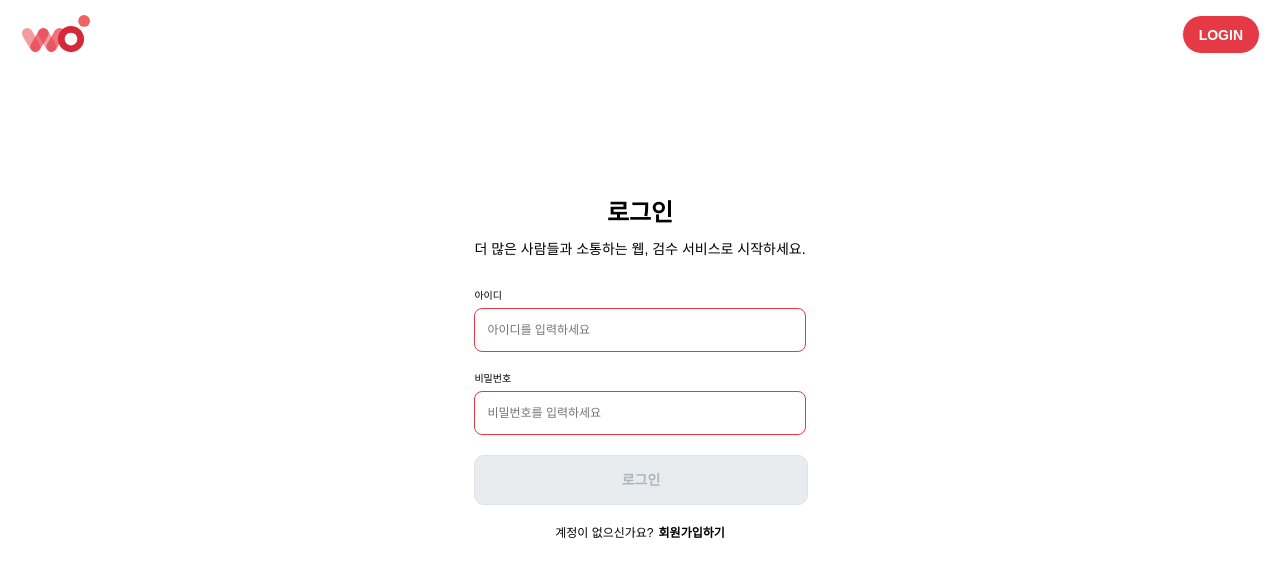
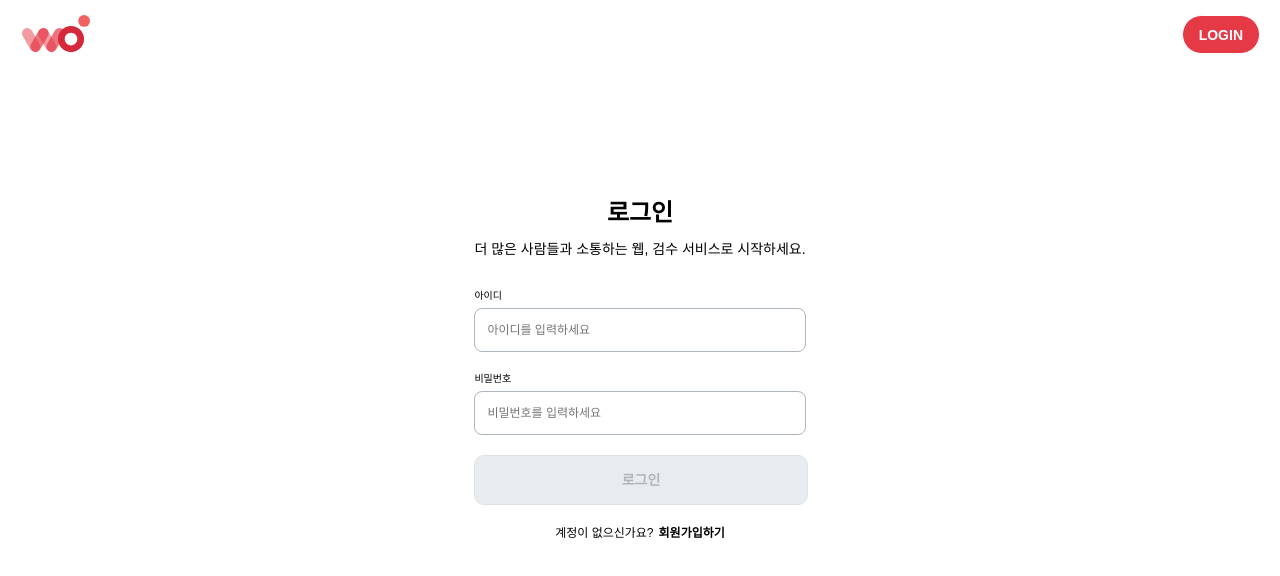
Before and after one commit to WEBA11Y/WEBA11Y-Client, a React (Vite) app: page /auth/signin in a window 1280 px wide. Shown: the top 576 px of the page. Built offline with nearby package versions, Linux system fonts and the light colour scheme.

Commit message:
chore:input border color 변경

```diff
--- a/src/components/Input.tsx
+++ b/src/components/Input.tsx
@@ -39,7 +39,7 @@ const InputContainer = styled.div`
 const StyledInput = styled.input`
   margin-top: 5px;
   padding: 12px;
-  border: 1px solid ${({ theme }) => theme.colors.primary[500]};
+  border: 1px solid ${({ theme }) => theme.colors.neutral[500]};
   border-radius: 8px;
   font-size: 12px;
 
```
